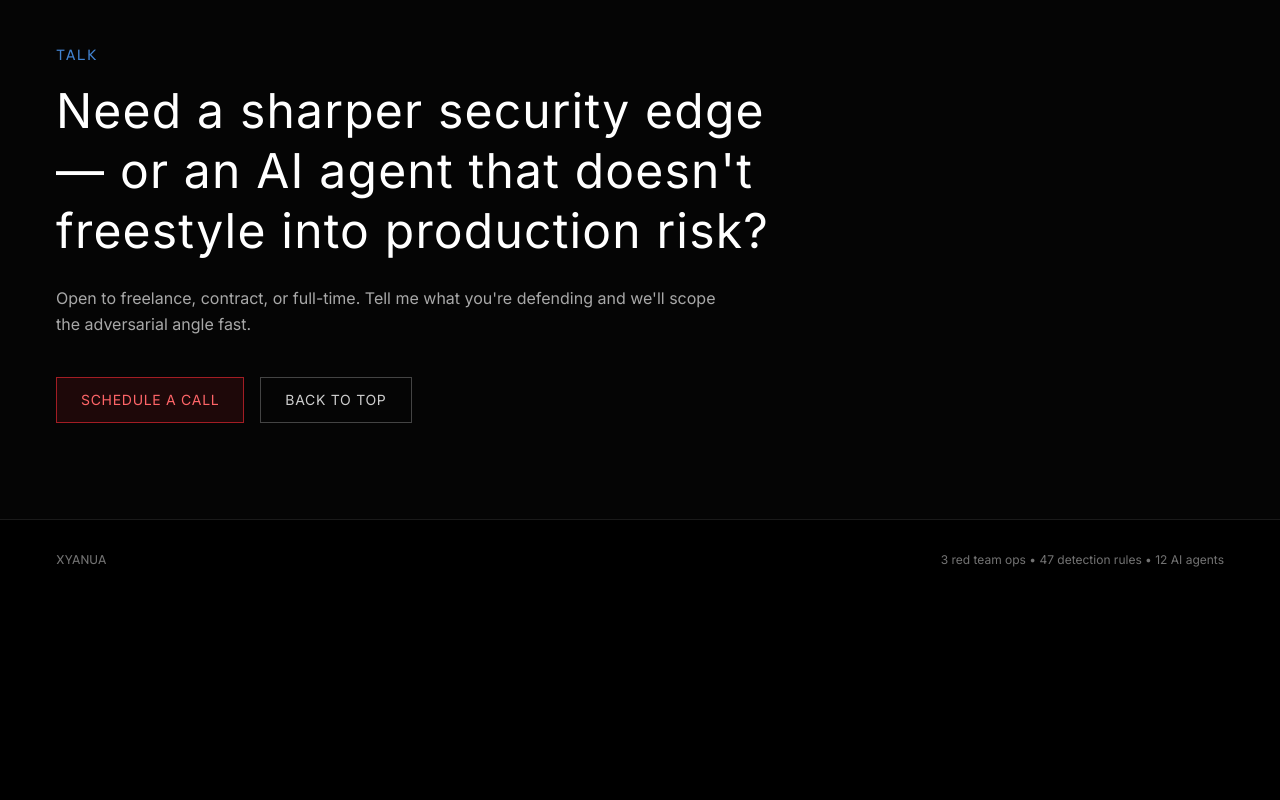
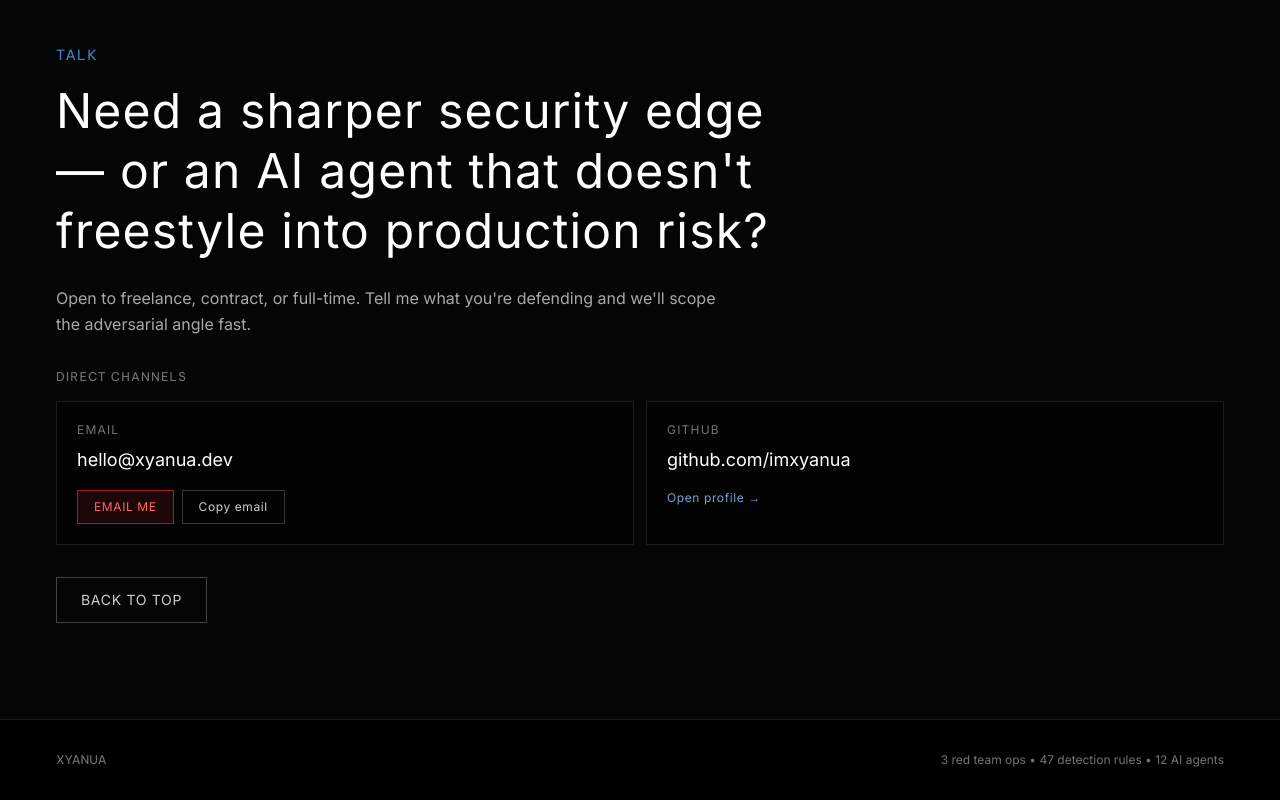
Before and after one commit to imxyanua/imxyanua.github.io, a React (Vite) app: page / in a window 1280 px wide. Shown: the part 4324-5124 px from the top of the page. Before the commit the page ends 4924 px from the top, so only its background shows below. Built offline with nearby package versions, Linux system fonts and the light colour scheme; a web font is replaced by a local one.

Commit message:
feat: add working contact channels with copy email and GitHub
Talk section now exposes mailto, clipboard copy, and live GitHub profile link.

```diff
--- a/src/App.tsx
+++ b/src/App.tsx
@@ -17,6 +17,7 @@ import CaseStudyModal from './CaseStudyModal'
 import { useLanguage } from './i18n/LanguageContext'
 import { LANGS } from './i18n/translations'
 import { caseUi, cases } from './i18n/cases'
+import { CONTACT, mailtoHref } from './contact'
 
 const SERVICE_ICONS = [Shield, Bot, Lock, Terminal, Radar, Cpu] as const
 
@@ -116,11 +117,23 @@ export default function App() {
   const [activeSection, setActiveSection] = useState('top')
   const [showTop, setShowTop] = useState(false)
   const [activeCaseId, setActiveCaseId] = useState<string | null>(null)
+  const [emailCopied, setEmailCopied] = useState(false)
 
   const activeProject = t.projects.find((p) => p.id === activeCaseId) ?? null
   const activeCase =
     cases[lang].find((c) => c.id === activeCaseId) ?? null
   const uiCase = caseUi[lang]
+
+  const copyEmail = async () => {
+    try {
+      await navigator.clipboard.writeText(CONTACT.email)
+      setEmailCopied(true)
+      window.setTimeout(() => setEmailCopied(false), 1800)
+    } catch {
+      // fallback: open mailto if clipboard blocked
+      window.location.href = mailtoHref()
+    }
+  }
 
   const navLinks = [
     { label: t.nav.about, href: '#about', id: 'about' },
@@ -382,7 +395,10 @@ export default function App() {
             <div className="mt-6 flex items-center justify-between gap-4 border-t border-white/10 pt-4">
               <p className="text-xs text-white/60">
                 {t.openToWork}{' '}
-                <a href="#talk" className="text-red-500 transition-colors hover:text-red-400">
+                <a
+                  href={mailtoHref()}
+                  className="text-red-500 transition-colors hover:text-red-400"
+                >
                   {t.scheduleCall}
                 </a>
               </p>
@@ -605,16 +621,60 @@ export default function App() {
               {t.talkTitle}
             </h2>
             <p className="mt-6 max-w-2xl text-base leading-relaxed text-white/65">{t.talkBody}</p>
-            <div className="mt-10 flex flex-wrap gap-4">
-              <a
-                href="mailto:hello@xyanua.dev"
-                className="border border-red-500/60 bg-red-500/10 px-6 py-3 text-sm tracking-wider text-red-400 transition-colors hover:bg-red-500/20 hover:text-red-300"
-              >
-                {t.scheduleCta}
-              </a>
+
+            <div className="mt-8">
+              <p className={`${labelFont} text-xs tracking-widest text-white/45 uppercase`}>
+                {t.contactChannels}
+              </p>
+              <div className="mt-4 grid gap-3 sm:grid-cols-2">
+                <div className="glow-card border border-white/10 bg-black/40 p-5">
+                  <div className="text-xs tracking-widest text-white/45 uppercase">
+                    {t.contactEmail}
+                  </div>
+                  <a
+                    href={mailtoHref()}
+                    className="mt-2 block text-lg text-white transition-colors hover:text-blue-200"
+                  >
+                    {CONTACT.email}
+                  </a>
+                  <div className="mt-4 flex flex-wrap gap-2">
+                    <a
+                      href={mailtoHref()}
+                      className="border border-red-500/60 bg-red-500/10 px-4 py-2 text-xs tracking-wider text-red-400 transition-colors hover:bg-red-500/20"
+                    >
+                      {t.scheduleCta}
+                    </a>
+                    <button
+                      type="button"
+                      onClick={() => void copyEmail()}
+                      className="border border-white/20 px-4 py-2 text-xs tracking-wider text-white/80 transition-colors hover:bg-white/5"
+                    >
+                      {emailCopied ? t.contactCopied : t.contactCopy}
+                    </button>
+                  </div>
+                </div>
+
+                <a
+                  href={CONTACT.github}
+                  target="_blank"
+                  rel="noreferrer"
+                  className="glow-card border border-white/10 bg-black/40 p-5 transition-colors hover:border-blue-400/40"
+                >
+                  <div className="text-xs tracking-widest text-white/45 uppercase">
+                    {t.contactGithub}
+                  </div>
+                  <div className="mt-2 text-lg text-white">github.com/imxyanua</div>
+                  <div className="mt-4 text-xs tracking-wider text-blue-300/80">
+                    {t.contactOpenProfile}
+                  </div>
+                </a>
+              </div>
+            </div>
+
+            <div className="mt-8">
               <a
                 href="#top"
-                className="border border-white/25 px-6 py-3 text-sm tracking-wider text-white/80 transition-colors hover:bg-white/5 hover:text-white"
+                className="inline-flex border border-white/25 px-6 py-3 text-sm tracking-wider text-white/80 transition-colors hover:bg-white/5 hover:text-white"
               >
                 {t.backTop}
               </a>
--- /dev/null
+++ b/src/contact.ts
@@ -0,0 +1,10 @@
+/** Real contact endpoints — update email when you have a preferred inbox */
+export const CONTACT = {
+  email: 'hello@xyanua.dev',
+  github: 'https://github.com/imxyanua',
+  mailtoSubject: 'xyanua — project inquiry',
+} as const
+
+export function mailtoHref(subject = CONTACT.mailtoSubject) {
+  return `mailto:${CONTACT.email}?subject=${encodeURIComponent(subject)}`
+}
--- a/src/i18n/translations.ts
+++ b/src/i18n/translations.ts
@@ -54,6 +54,12 @@ export type Dictionary = {
   talkTitle: string
   talkBody: string
   scheduleCta: string
+  contactEmail: string
+  contactGithub: string
+  contactCopy: string
+  contactCopied: string
+  contactChannels: string
+  contactOpenProfile: string
   backTop: string
   footerStats: string
   audio: string
@@ -204,7 +210,13 @@ export const translations: Record<Lang, Dictionary> = {
       "Need a sharper security edge — or an AI agent that doesn't freestyle into production risk?",
     talkBody:
       "Open to freelance, contract, or full-time. Tell me what you're defending and we'll scope the adversarial angle fast.",
-    scheduleCta: 'SCHEDULE A CALL',
+    scheduleCta: 'EMAIL ME',
+    contactEmail: 'Email',
+    contactGithub: 'GitHub',
+    contactCopy: 'Copy email',
+    contactCopied: 'Copied',
+    contactChannels: 'Direct channels',
+    contactOpenProfile: 'Open profile →',
     backTop: 'BACK TO TOP',
     footerStats: '3 red team ops • 47 detection rules • 12 AI agents',
     audio: 'AUDIO',
@@ -354,7 +366,13 @@ export const translations: Record<Lang, Dictionary> = {
       'Cần cạnh bảo mật sắc hơn — hoặc một AI agent không tự ý tạo rủi ro production?',
     talkBody:
       'Nhận freelance, hợp đồng hoặc full-time. Cho tôi biết bạn đang bảo vệ gì, chúng ta sẽ khoanh góc adversarial nhanh.',
-    scheduleCta: 'ĐẶT LỊCH GỌI',
+    scheduleCta: 'GỬI EMAIL',
+    contactEmail: 'Email',
+    contactGithub: 'GitHub',
+    contactCopy: 'Sao chép email',
+    contactCopied: 'Đã sao chép',
+    contactChannels: 'Kênh liên hệ',
+    contactOpenProfile: 'Mở hồ sơ →',
     backTop: 'VỀ ĐẦU TRANG',
     footerStats: '3 chiến dịch red team • 47 detection rules • 12 AI agents',
     audio: 'AUDIO',
@@ -500,7 +518,13 @@ export const translations: Record<Lang, Dictionary> = {
     talkLabel: '联系',
     talkTitle: '需要更锋利的安全优势 — 或一个不会在生产环境自由发挥的 AI Agent？',
     talkBody: '可接受自由职业、合同制或全职。告诉我你在防护什么，我们会快速框定对抗视角。',
-    scheduleCta: '预约通话',
+    scheduleCta: '发送邮件',
+    contactEmail: '邮箱',
+    contactGithub: 'GitHub',
+    contactCopy: '复制邮箱',
+    contactCopied: '已复制',
+    contactChannels: '联系渠道',
+    contactOpenProfile: '打开主页 →',
     backTop: '回到顶部',
     footerStats: '3 次红队行动 • 47 条检测规则 • 12 个 AI Agent',
     audio: '音频',
```
